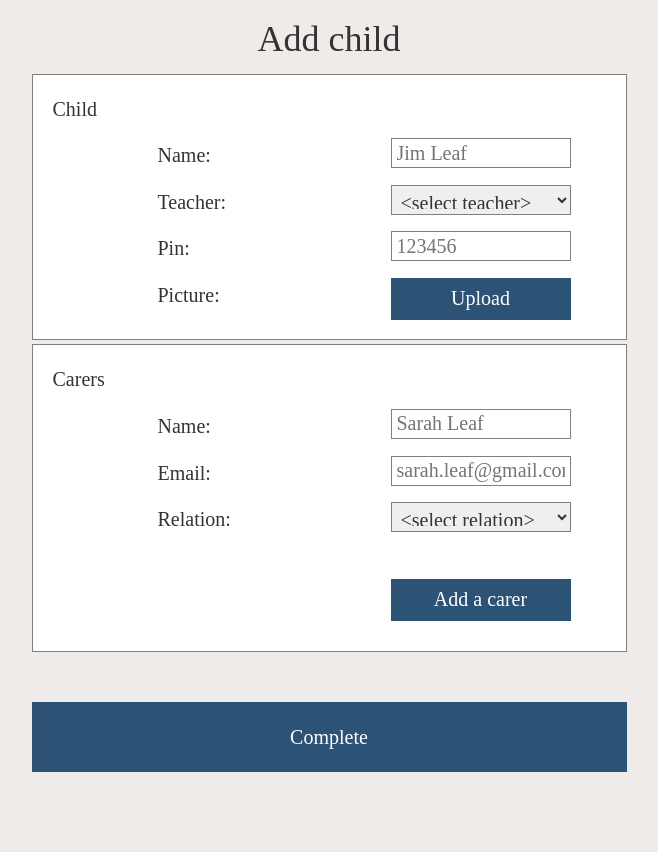
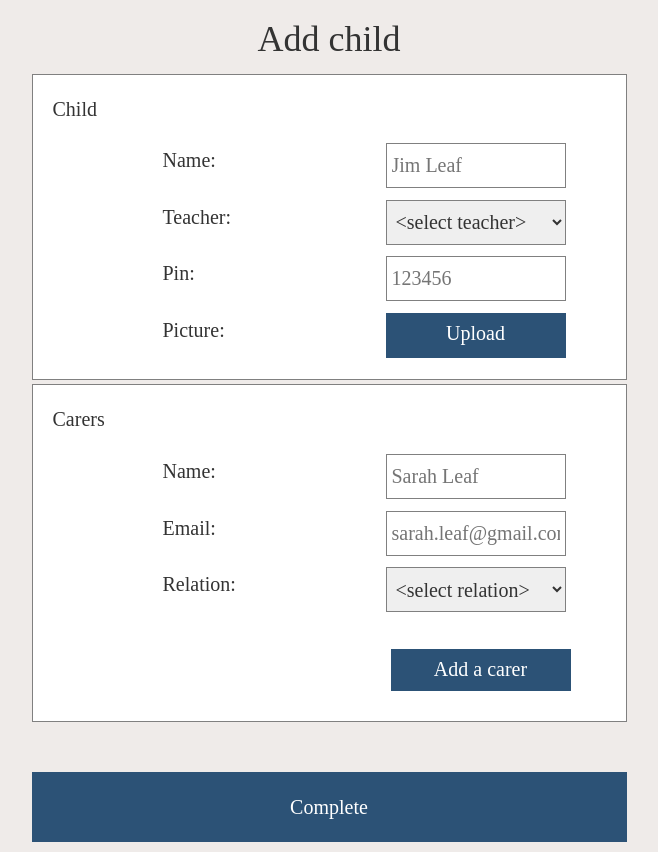
Before and after one commit to jadrechsler/BH_PHP, a PHP site: page /admin/add_child in a window 1280 px wide. Shown: the whole page, without its empty margins (311-969 px from the left). Before the commit the page ends 772 px from the top, so only its background shows below. Run offline with PHP 8.4, Linux system fonts and the light colour scheme; some web fonts are replaced.

Commit message:
Fixed dropdown view issues

```diff
--- a/css/admin/children.css
+++ b/css/admin/children.css
@@ -129,7 +129,7 @@ body {
 }
 
 .one-info {
-    padding: 5px;
+    padding: 10px;
 }
 
 label {
@@ -148,7 +148,7 @@ form input, select, button, .input-group {
     padding: 5px;
     border: 1px solid grey;
     width: 180px;
-    height: 30px;
+    height: 45px;
 }
 
 #add-carer-button, #add-highlight-button {
@@ -180,6 +180,12 @@ form input, select, button, .input-group {
 
 #child-picture-input {
     visibility: hidden;
+    overflow: hidden;
+}
+
+#child-picture-input {
+    visibility: hidden;
+    overflow: hidden;
 }
 
 #child-picture-button {
@@ -187,11 +193,13 @@ form input, select, button, .input-group {
     border: 1px solid #2C5276;
     color: white;
     padding-bottom: 35px;
+    overflow: hidden;
 }
 
 #child-picture-button:hover {
     background-color: white;
     color: #2C5276;
+    overflow: hidden;
 }
 
 .carer-solo {
--- a/css/login.css
+++ b/css/login.css
@@ -14,6 +14,7 @@ body {
     -khtml-user-select: none;
     -webkit-user-select: none;
     -o-user-select: none;
+    font-size: 2em;
 }
 
 .container-fluid {
```
